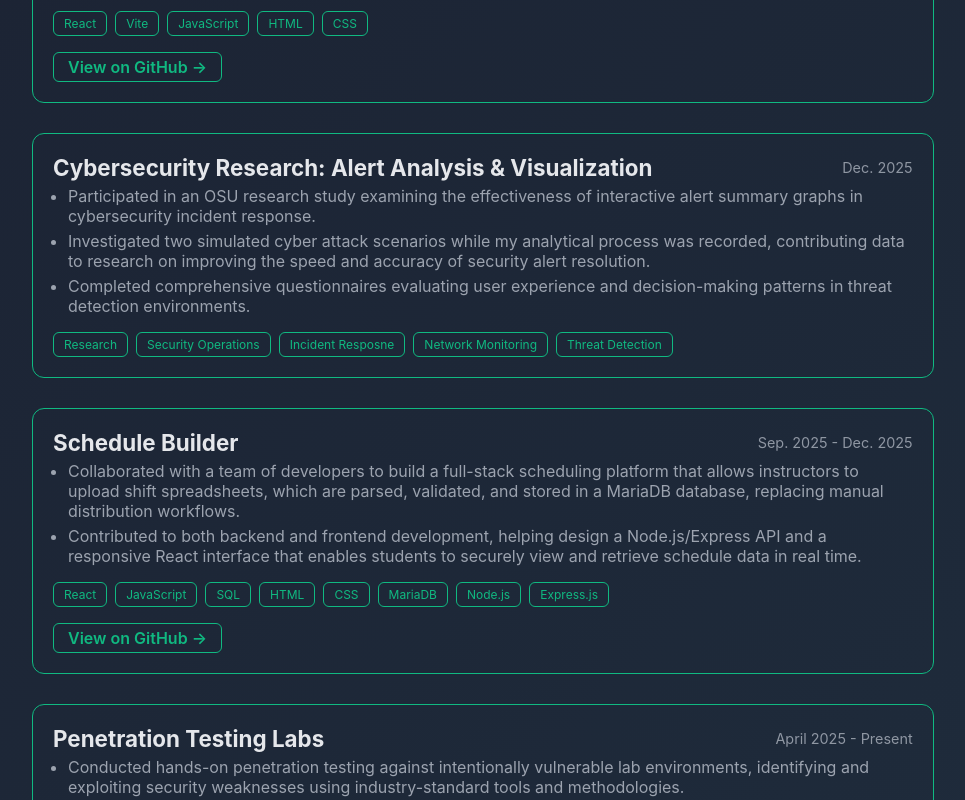
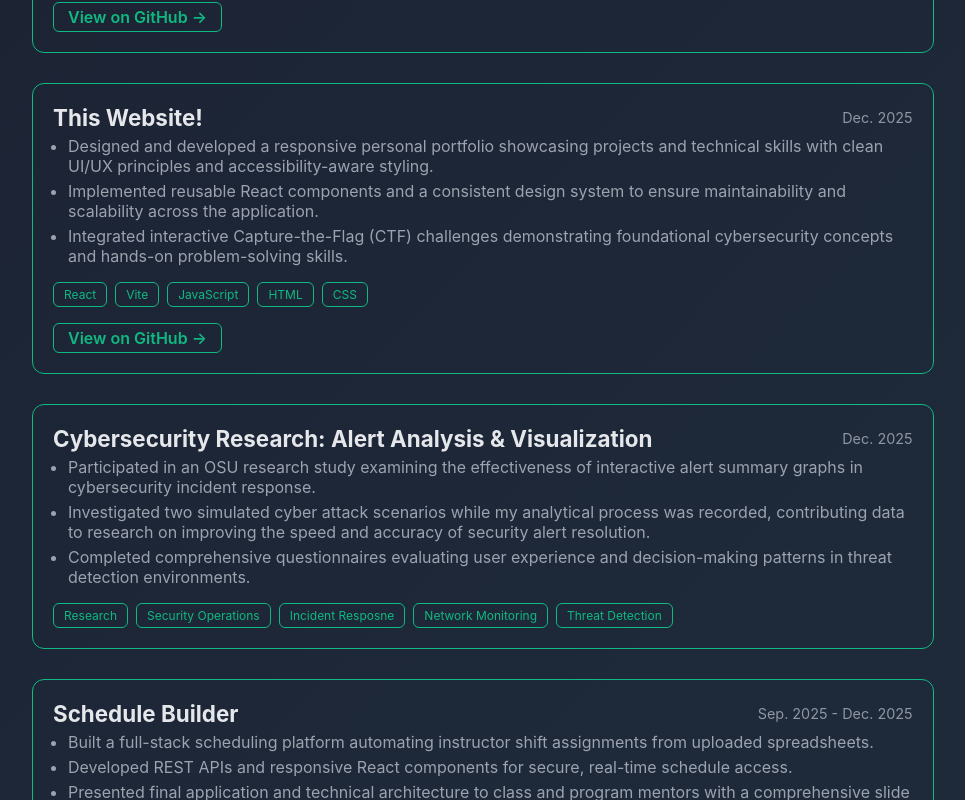
Before and after one commit to JaysonGaa/jayson-portfolio, a React (Vite) app: page / in a window 1280 px wide. Shown: the part 1720-2520 px from the top of the page, without its empty margins (157-1122 px from the left). Built offline with nearby package versions, Linux system fonts and the light colour scheme.

Commit message:
Added a project

```diff
--- a/src/App.jsx
+++ b/src/App.jsx
@@ -43,6 +43,7 @@ const App = () => {
         {/* Professional background section */}
         <Title title='Professional Background'/>
         <Background/>
+
       </div>
 
     </div>
--- a/src/components/Background/Background.jsx
+++ b/src/components/Background/Background.jsx
@@ -14,9 +14,9 @@ const Background = () => {
         date = 'Sep. 2025 - Present'
         subtitle = 'ORTSOC - The Nations First Cybersecurity Teaching Hospital'
         description = {
-          ['Performed web application and infrastructure penetration testing, vulnerability analysis, and remediation support to improve client security posture.',
-            'Contributed to GRC initiatives including risk assessments, control validation, and policy alignment across rotations in threat intelligence, cybersecurity assessments, and offensive security.',
-            'Supported SOC operations by triaging and validating security alerts, verifying exploitability, and assessing control effectiveness.'
+          ['Rotated through SOC, GRC, and Offensive Security teams gaining hands-on experience in monitoring, incident response, threat intelligence, and penetration testing.',
+            'Triaged and validated security alerts, collaborating with senior analysts to investigate and respond to incidents.',
+            'Supported penetration tests and vulnerability assessments through reconnaissance, exploitation, and remediation documentation.'
           ]}
         />
 
--- a/src/components/Projects/Projects.jsx
+++ b/src/components/Projects/Projects.jsx
@@ -12,17 +12,35 @@ const Projects = () => {
   return (
     <div className="projects">
 
+      {/* Packet Scanner */}
+      <TextCard
+      title = 'Network Packet Scanner'
+      date = 'Jan. 2026'
+      description = {
+        [
+        'Developed a Python-based network vulnerability scanner that analyzes PCAP files to detect insecure protocols, port–protocol mismatches, vulnerable TLS versions, and plaintext credential transmission.',
+        'Implemented protocol-layer inspection and heuristic-based detection for FTP, Telnet, HTTP, SMTP, POP3, and IMAP authentication leaks.',
+        'Built automated reporting with categorized vulnerability summaries and packet-level statistics to support network security analysis and incident investigation.'
+        ]
+      }
+      tags = {
+        [
+        'Python',
+        'pyShark'
+        ]}
+        link = "https://github.com/JaysonGaa/network-packet-scanner"
+        linkText = ' View on GitHub →'
+      />
+
       {/* Portfolio Website Project */}
       <TextCard
       title = 'This Website!'
       date = 'Dec. 2025'
       description = {
         [
-        'Designed and developed a responsive personal portfolio using React and modern CSS to showcase projects, experience, and technical skills.',
-        'Implemented reusable components (e.g., project cards, tag systems) to ensure maintainability and scalability.',
-        'Applied clean UI/UX principles with a professional design system, consistent typography, and accessibility aware styling.',
-        'Deployed and maintained the site with a focus on performance, responsiveness, and code organization.',
-        'Integrated interactive Capture-the-Flag (CTF) challenges to demonstrate foundational cybersecurity concepts and hands-on problem-solving skills.'
+        'Designed and developed a responsive personal portfolio showcasing projects and technical skills with clean UI/UX principles and accessibility-aware styling.',
+        'Implemented reusable React components and a consistent design system to ensure maintainability and scalability across the application.',
+        'Integrated interactive Capture-the-Flag (CTF) challenges demonstrating foundational cybersecurity concepts and hands-on problem-solving skills.'
         ]
       }
       tags = {
@@ -33,7 +51,7 @@ const Projects = () => {
         'HTML',
         'CSS',
         ]}
-        link = "https://github.com/JaysonGaa/jaysongaa.github.io"
+        link = "https://github.com/JaysonGaa/jayson-portfolio"
         linkText = ' View on GitHub →'
       />
 
@@ -64,8 +82,9 @@ const Projects = () => {
       date = 'Sep. 2025 - Dec. 2025'
       description = {
         [
-        'Collaborated with a team of developers to build a full-stack scheduling platform that allows instructors to upload shift spreadsheets, which are parsed, validated, and stored in a MariaDB database, replacing manual distribution workflows.',
-        'Contributed to both backend and frontend development, helping design a Node.js/Express API and a responsive React interface that enables students to securely view and retrieve schedule data in real time.'
+        'Built a full-stack scheduling platform automating instructor shift assignments from uploaded spreadsheets.',
+        'Developed REST APIs and responsive React components for secure, real-time schedule access.',
+        'Presented final application and technical architecture to class and program mentors with a comprehensive slide deck demonstrating core features and design decisions.'
         ]
       }
       tags = {
@@ -87,9 +106,8 @@ const Projects = () => {
       date = 'April 2025 - Present'
       description = {
         [
-        'Conducted hands-on penetration testing against intentionally vulnerable lab environments, identifying and exploiting security weaknesses using industry-standard tools and methodologies.',
-        'Produced structured assessment reports detailing vulnerabilities, impact, exploitation paths, and remediation recommendations.',
-        'Completed select engagements under weekly mentorship, incorporating feedback to improve testing methodology, technical analysis, and reporting quality.'
+        'Conducted penetration tests on intentionally vulnerable systems, identifying and exploiting security weaknesses using Metasploit, Gobuster, and other industry-standard tools.',
+        'Produced detailed assessment reports documenting vulnerabilities, exploitation paths, and remediation recommendations following professional penetration testing methodology.'
 
         ]}
       tags = {
```
